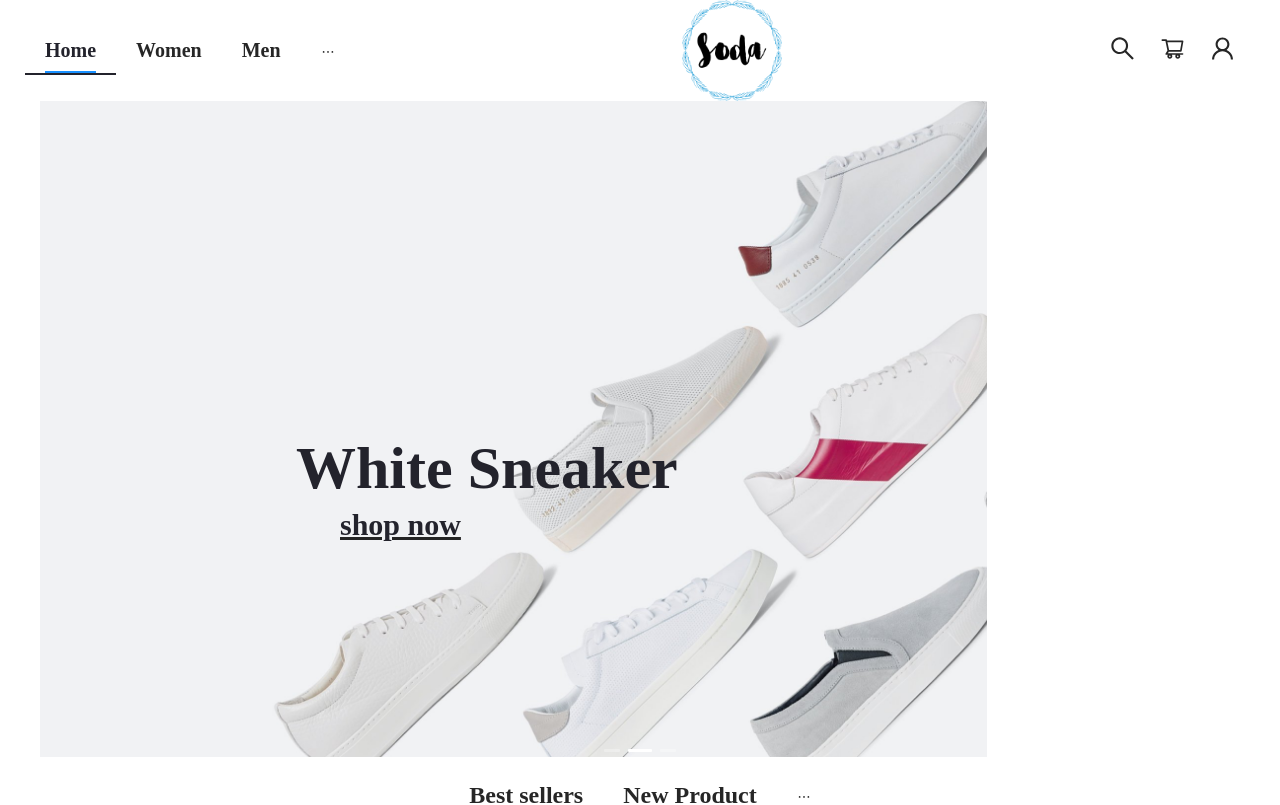
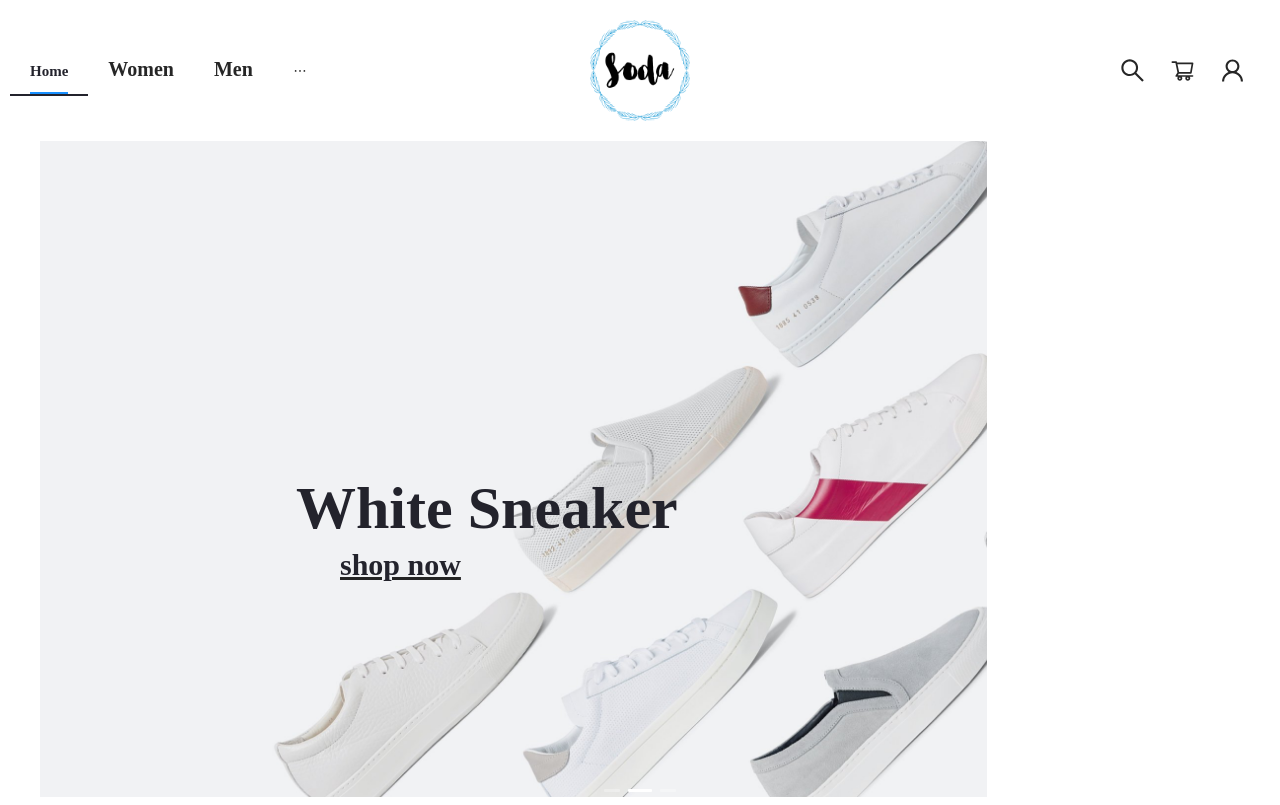
Before and after one commit to duonghue2/GR1-Soda, a React (Create React App) app in the folder frontEnd/: page / in a window 1280 px wide. Shown: the top 805 px of the page. Built offline with nearby package versions, Linux system fonts and the light colour scheme.

Commit message:
update product detail and categories page

```diff
--- a/frontEnd/src/App.js
+++ b/frontEnd/src/App.js
@@ -7,6 +7,7 @@ import {
 } from "react-router-dom";
 import Home from './pages/home/Home'
 import ProductDetail from './pages/productDetail/ProductDetail'
+import Categories from './pages/categories/Categories'
 //import Home from './pages/Home.js'
 // import News from './pages/News.js'
 // import Shop from './pages/Shop.js'
@@ -29,6 +30,8 @@ function App(props) {
 
             <Route path="/" exact component={Home}></Route>
             <Route path="/products/:id" component={ProductDetail}></Route>
+            <Route path="/women/:categories" component={Categories}></Route>
+            <Route path="/man/:categories" component={Categories}></Route>
              {/*  <Route path="/home" exact component={Home}></Route>
           <Route path="/news" exact component={News}></Route>
             <Route path="/men" exact component={Shop}></Route>
--- a/frontEnd/src/components/banner/Banner.css
+++ b/frontEnd/src/components/banner/Banner.css
@@ -1,5 +1,7 @@
 .banner{
     height: 75vh;
+    margin-left: 30px;
+    margin-right: 36px;
 }
 .test,.shopNow,.whiteSneaker,.women,.man{
     position: absolute;
@@ -25,7 +27,7 @@
 }
 .women{
 top:53vh;
-left:40vw;
+left:35vw;
 font-size: 30px;
 text-decoration: underline;
 }
--- a/frontEnd/src/components/header/Header.css
+++ b/frontEnd/src/components/header/Header.css
@@ -3,6 +3,21 @@
 }
 .header{
   height:"13vh";
-  padding-left: 25px;
+
+  margin: 20px 10px 20px 10px;
 
 }
+
+.logo{
+  align-items: center;
+  justify-content: center;
+  display: flex;
+
+}
+.item-header{
+  width: 25vw;
+}
+.float-right{
+ display: flex;
+ justify-content: flex-end;
+}
--- a/frontEnd/src/components/header/Header.js
+++ b/frontEnd/src/components/header/Header.js
@@ -21,36 +21,37 @@ class Header extends React.Component {
         const { current } = this.state;
         return (
             <div >
-            <Row align="middle" justify="space-between" className="header" >
+            <Row align="middle" justify="space-between" className="header"   >
+            <div className="item-header">
             <Menu onClick={this.handleClick} selectedKeys={[current]} mode="horizontal">
             <Menu.Item key="home" >
-              Home
+             <a href="/">Home</a>
             </Menu.Item>
 
             <SubMenu key="women" title="Women">
 
             <Menu.Item>
-            <a target="_blank" rel="noopener noreferrer" href="https://www.antgroup.com">
+            <a  rel="noopener noreferrer" href="/women/shirt">
                 Shirt
         </a>
         </Menu.Item>
         <Menu.Item>
-            <a target="_blank" rel="noopener noreferrer" href="https://www.aliyun.com">
+            <a  rel="noopener noreferrer" href="/women/pants">
                 Pants
         </a>
         </Menu.Item>
         <Menu.Item>
-            <a target="_blank" rel="noopener noreferrer" href="https://www.luohanacademy.com">
+            <a  rel="noopener noreferrer" href="/women/dress">
                 Dress
         </a>
         </Menu.Item>
         <Menu.Item>
-            <a target="_blank" rel="noopener noreferrer" href="https://www.luohanacademy.com">
+            <a  rel="noopener noreferrer" href="/women/bags">
                 Bags
         </a>
         </Menu.Item>
         <Menu.Item>
-            <a target="_blank" rel="noopener noreferrer" href="https://www.luohanacademy.com">
+            <a  rel="noopener noreferrer" href="/women/glasses">
                 Glasses
         </a>
         </Menu.Item>
@@ -58,27 +59,27 @@ class Header extends React.Component {
             <SubMenu key="man" title="Men">
 
             <Menu.Item>
-            <a target="_blank" rel="noopener noreferrer" href="https://www.antgroup.com">
+            <a  rel="noopener noreferrer" href="/man/shirt">
                 Shirt
         </a>
         </Menu.Item>
         <Menu.Item>
-            <a target="_blank" rel="noopener noreferrer" href="https://www.aliyun.com">
+            <a  rel="noopener noreferrer" href="/man/pants">
                 Pants
         </a>
         </Menu.Item>
         <Menu.Item>
-            <a target="_blank" rel="noopener noreferrer" href="https://www.luohanacademy.com">
+            <a  rel="noopener noreferrer" href="/man/jackets">
                 Jackets
         </a>
         </Menu.Item>
         <Menu.Item>
-            <a target="_blank" rel="noopener noreferrer" href="https://www.luohanacademy.com">
+            <a  rel="noopener noreferrer" href="/man/bags">
                 Bags
         </a>
         </Menu.Item>
         <Menu.Item>
-            <a target="_blank" rel="noopener noreferrer" href="https://www.luohanacademy.com">
+            <a  rel="noopener noreferrer" href="/man/glasses">
                 Glasses
         </a>
         </Menu.Item>
@@ -87,14 +88,14 @@ class Header extends React.Component {
               Contact
             </Menu.Item>
           </Menu>
-          <div>
-              <div style={{alignItems:"center"}}>
+          </div>
+              <div className="logo item-header">
           <Image preview={false}
       width={100}
       src={logo}
     /></div>
-          </div>
-          <div style={{marginRight:"20px"}}>
+
+          <div className="item-header float-right">
               <SearchOutlined style={{ fontSize: '25px', marginRight:"25px",fontWeight:'bold' }} />
               <ShoppingCartOutlined style={{ fontSize: '25px', marginRight:"25px" }} />
               <UserOutlined  style={{ fontSize: '25px', marginRight:"25px" }}/>
--- /dev/null
+++ b/frontEnd/src/pages/categories/Categories.css
@@ -0,0 +1,4 @@
+.text-white{
+    color:white;
+    z-index: 1;
+}
--- /dev/null
+++ b/frontEnd/src/pages/categories/Categories.js
@@ -0,0 +1,16 @@
+import React from 'react';
+import Header from '../../components/header/Header.js'
+import PageHeading from '../../assests/collection2.jpg'
+import {Row} from 'antd'
+class Categories extends React.Component{
+render(){
+    return(
+    <div>
+<Header></Header>
+<Row align="center" justify="center" style={{backgroundImage:`url(${PageHeading})`,height:"90vh", marginRight:"25px",marginLeft:"25px"}}>
+  <span className="text-white"> ABCD</span>
+</Row>
+    </div>)
+}
+}
+export default Categories;
--- a/frontEnd/src/pages/productDetail/ProductDetail.css
+++ b/frontEnd/src/pages/productDetail/ProductDetail.css
@@ -35,3 +35,14 @@
     font-size: 24px;
     color: #23232c;
 }
+.route{
+    font-size: 18px;
+    padding-bottom: 15px;
+}
+.content{
+    margin-left: 30px;
+    margin-right: 26px;
+}
+.router{
+    font-size: 12px;
+}
--- a/frontEnd/src/pages/productDetail/ProductDetail.js
+++ b/frontEnd/src/pages/productDetail/ProductDetail.js
@@ -72,12 +72,12 @@ class ProductDetail extends React.Component {
     return (
       <div>
         <Header />
-        <div>
-          <Row align="middle" className="mb-5 pl-4">
-            Home  <RightOutlined /> {this.state.product.category} <RightOutlined />  {this.state.product.name}
+        <div className="content">
+          <Row align="middle" className=" route">
+            Home  <RightOutlined  className="router"/> {this.state.product.category} <RightOutlined  className="router" />  {this.state.product.name}
           </Row>
           <Row>
-            <Col lg={12} xl={12} md={12} xs={24} style={{ paddingLeft: "25px" }}>{
+            <Col lg={12} xl={12} md={12} xs={24}>{
               this.state.product.image.map((item, index) => (
                 <Image src={item} key="index" style={{ marginBottom: "15px" }} />
               ))
```
Also changed, not shown: frontEnd/src/assests/collection2.jpg, frontEnd/src/assests/pageheading.jpg (added).
